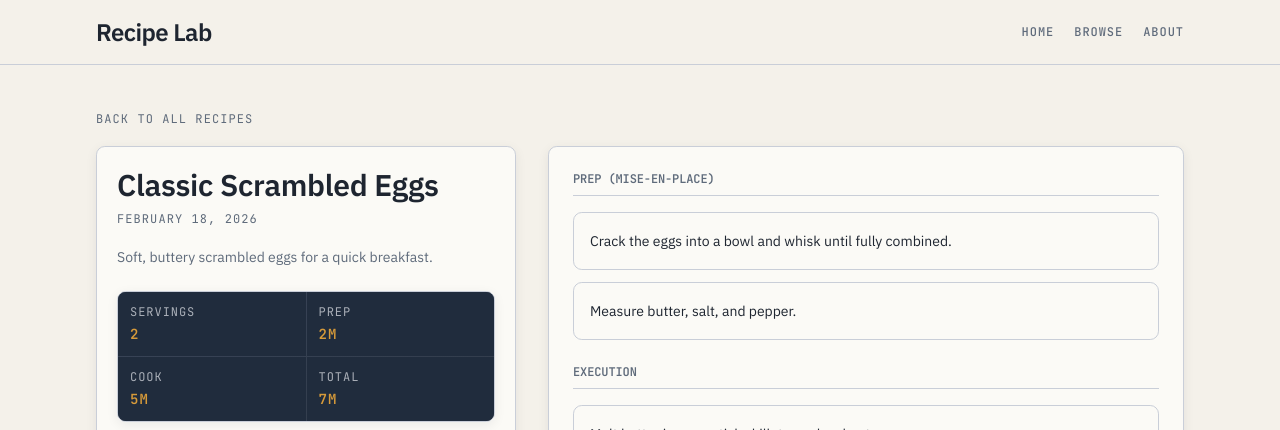
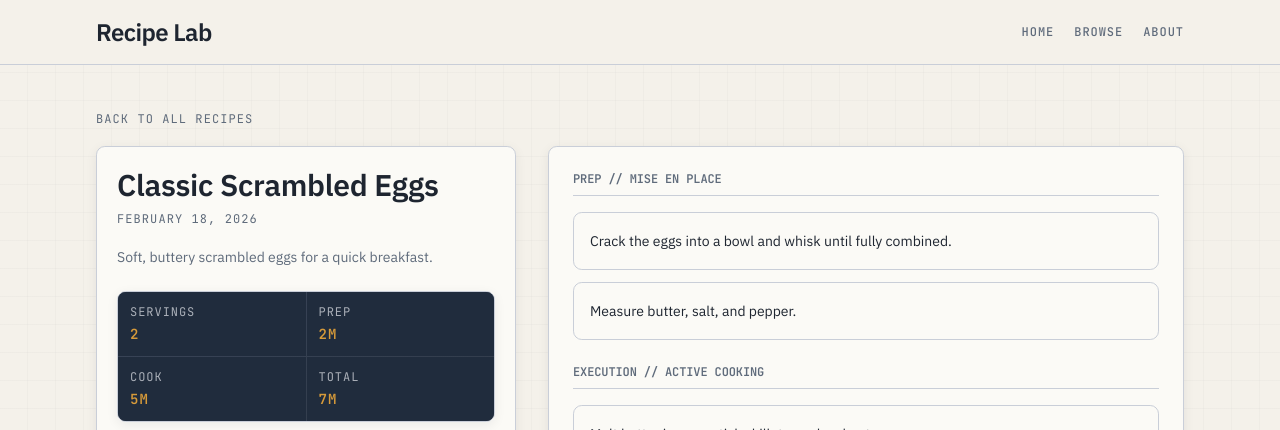
Before and after one commit to zshnjav/recipe-lab, a Next.js app: page /recipes/classic-scrambled-eggs in a window 1280 px wide. Shown: the top 430 px of the page. Built offline with nearby package versions, Linux system fonts and the light colour scheme.

Commit message:
Refine recipe method headings and global background texture

```diff
--- a/src/app/globals.css
+++ b/src/app/globals.css
@@ -33,7 +33,29 @@
 }
 
 body {
-  background: var(--color-bg);
+  background-color: var(--color-bg);
+  background-image:
+    radial-gradient(circle at 1px 1px, rgba(30, 37, 48, 0.05) 0.6px, transparent 0.7px),
+    repeating-linear-gradient(
+      0deg,
+      transparent,
+      transparent 27px,
+      rgba(30, 37, 48, 0.045) 28px
+    ),
+    repeating-linear-gradient(
+      90deg,
+      transparent,
+      transparent 27px,
+      rgba(30, 37, 48, 0.045) 28px
+    );
+  background-size:
+    12px 12px,
+    28px 28px,
+    28px 28px;
+  background-attachment:
+    fixed,
+    fixed,
+    fixed;
   color: var(--color-fg);
   font-family: var(--font-body), "Segoe UI", sans-serif;
   line-height: 1.55;
--- a/src/components/recipe-method.tsx
+++ b/src/components/recipe-method.tsx
@@ -54,8 +54,8 @@ function extractMethodSections(body: string): {
   usedFallback: boolean;
 } {
   const lines = body.split(/\r?\n/).map((line) => line.trim());
-  const prepHeader = /^##\s+prep\s+\(mise-en-place\)\s*$/i;
-  const executionHeader = /^##\s+execution\s*$/i;
+  const prepHeader = /^##\s+prep(\s+\(mise-en-place\)|\s*\/\/\s*mise\s+en\s+place)\s*$/i;
+  const executionHeader = /^##\s+execution(\s*\/\/\s*active\s+cooking)?\s*$/i;
 
   const prepIndex = lines.findIndex((line) => prepHeader.test(line));
   const executionIndex = lines.findIndex((line) => executionHeader.test(line));
@@ -151,14 +151,14 @@ export function RecipeMethod({ body }: RecipeMethodProps) {
 
   if (usedFallback && process.env.NODE_ENV !== "production") {
     console.warn(
-      'Recipe method is missing "## Prep (Mise-en-Place)" and "## Execution" headings. Rendering legacy fallback.',
+      'Recipe method is missing expected prep/execution headings. Rendering legacy fallback.',
     );
   }
 
   return (
     <section className="space-y-6">
-      <MethodSection title="Prep (Mise-en-Place)" lines={prep} />
-      <MethodSection title="Execution" lines={execution} />
+      <MethodSection title="Prep // Mise en Place" lines={prep} />
+      <MethodSection title="Execution // Active Cooking" lines={execution} />
     </section>
   );
 }
```
